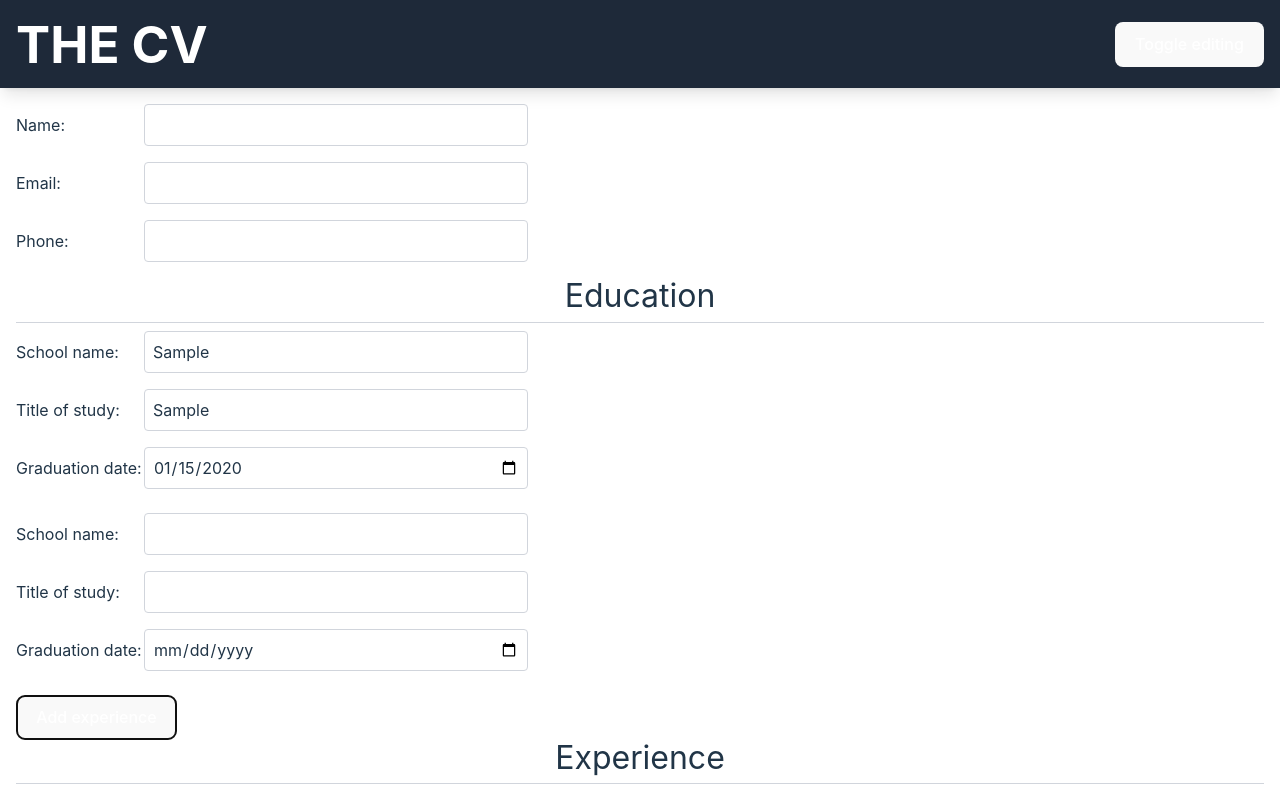
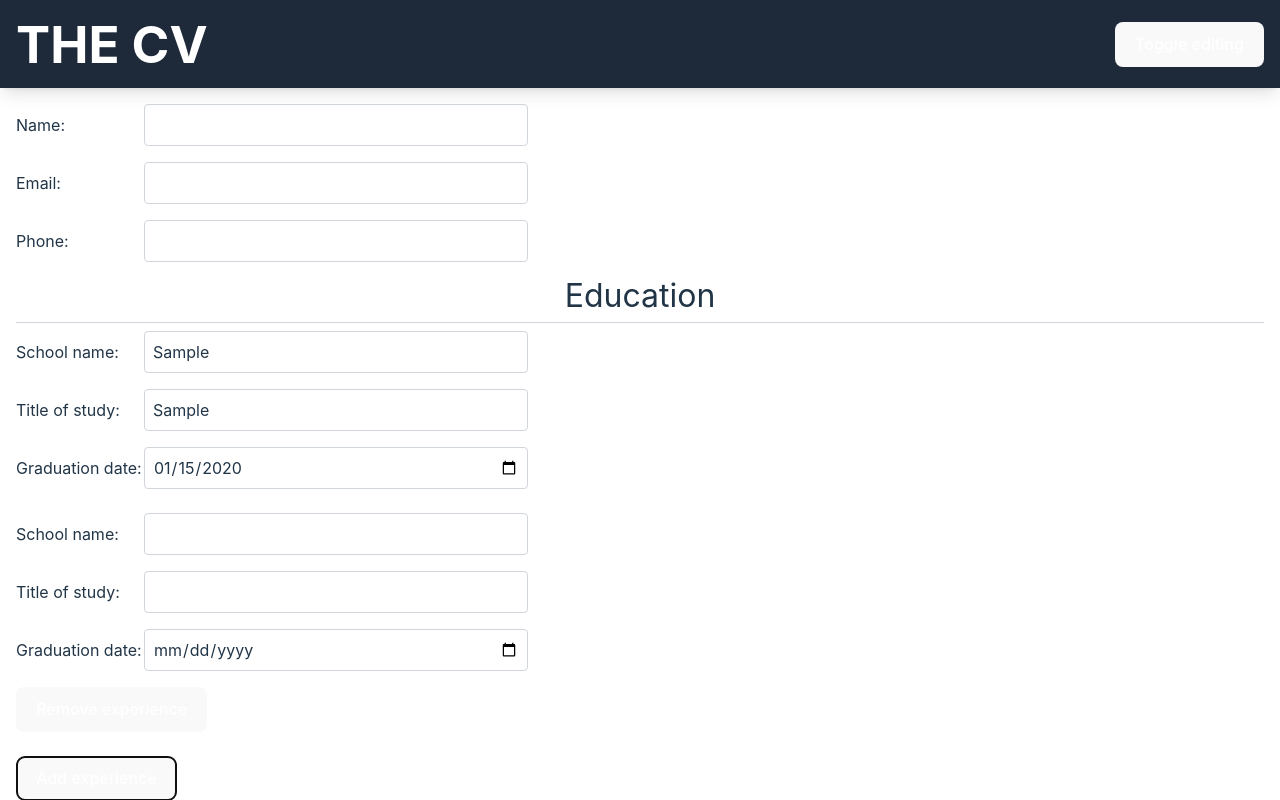
Before and after one commit to konradhorber/cv-builder, a React (Vite) app: page / in a window 1280 px wide. Both pictures are taken after typing "Sample", "Sample", "2020-01-15" into the empty fields and a click on the button "Add experience". Shown: the top 800 px of the page. Built offline with nearby package versions, Linux system fonts and the light colour scheme.

Commit message:
Add remove experience button to education

```diff
--- a/src/components/Education.tsx
+++ b/src/components/Education.tsx
@@ -32,6 +32,10 @@ function Education({ isEditing }: GeneralInfoProps) {
                 graduationDate: ""
             }
         ]);
+    }
+
+    const removeExperience = (index: number) => {
+        setExperiences(experiences.filter((_, i) => i !== index));
     }
 
     return (
@@ -73,6 +77,15 @@ function Education({ isEditing }: GeneralInfoProps) {
                                     className="w-full md:w-3/4 border border-gray-300 rounded p-2 focus:outline-none focus:ring-2 focus:ring-blue-500"
                                 />
                             </div>
+                            {index > 0 && (
+                                <button
+                                    type="button"
+                                    onClick={() => removeExperience(index)}
+                                    className="px-4 py-2 bg-blue-500 text-white rounded hover:bg-blue-600"
+                                >
+                                 Remove experience
+                             </button>
+                            )}
                         </div>
                     ))}
                     <button
```
